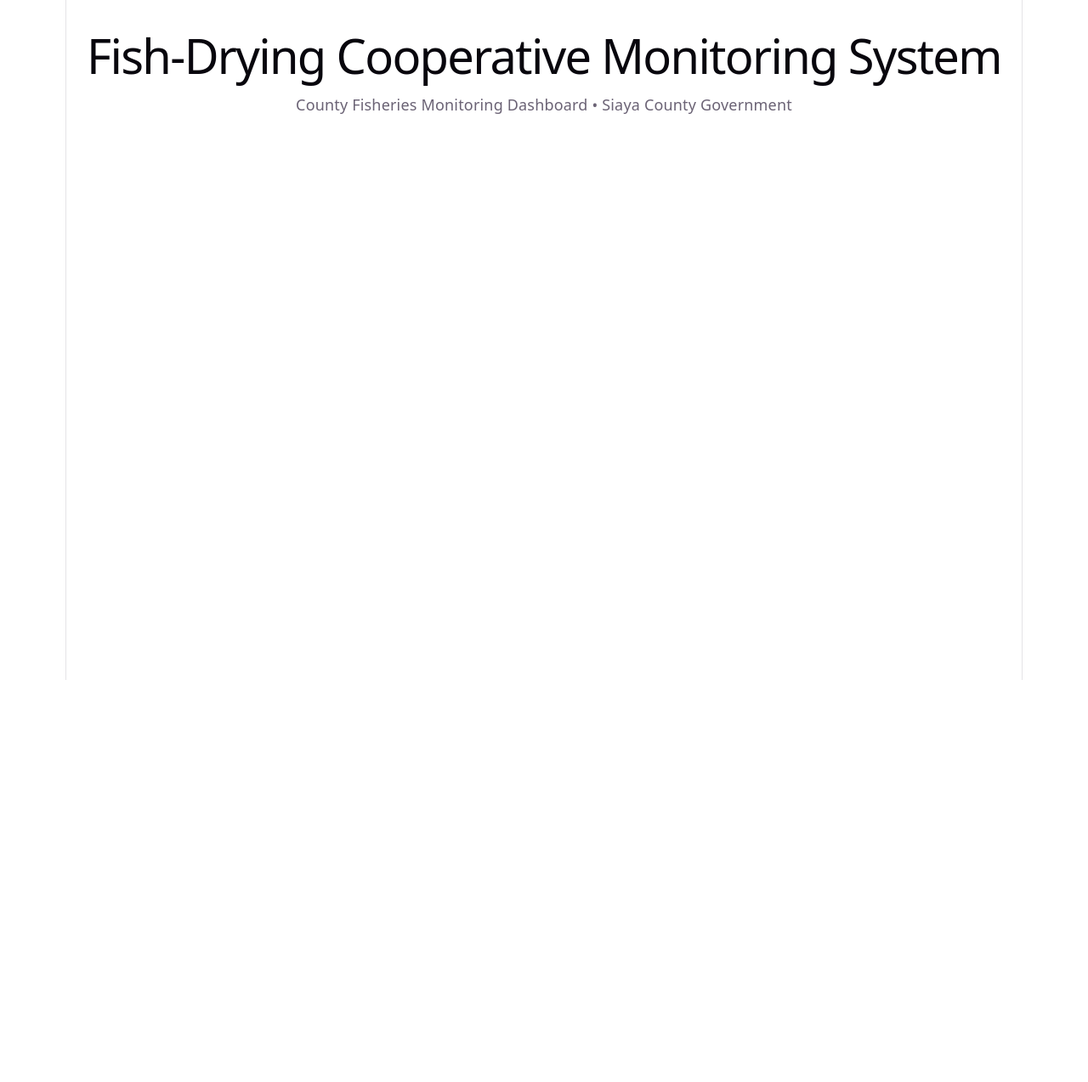
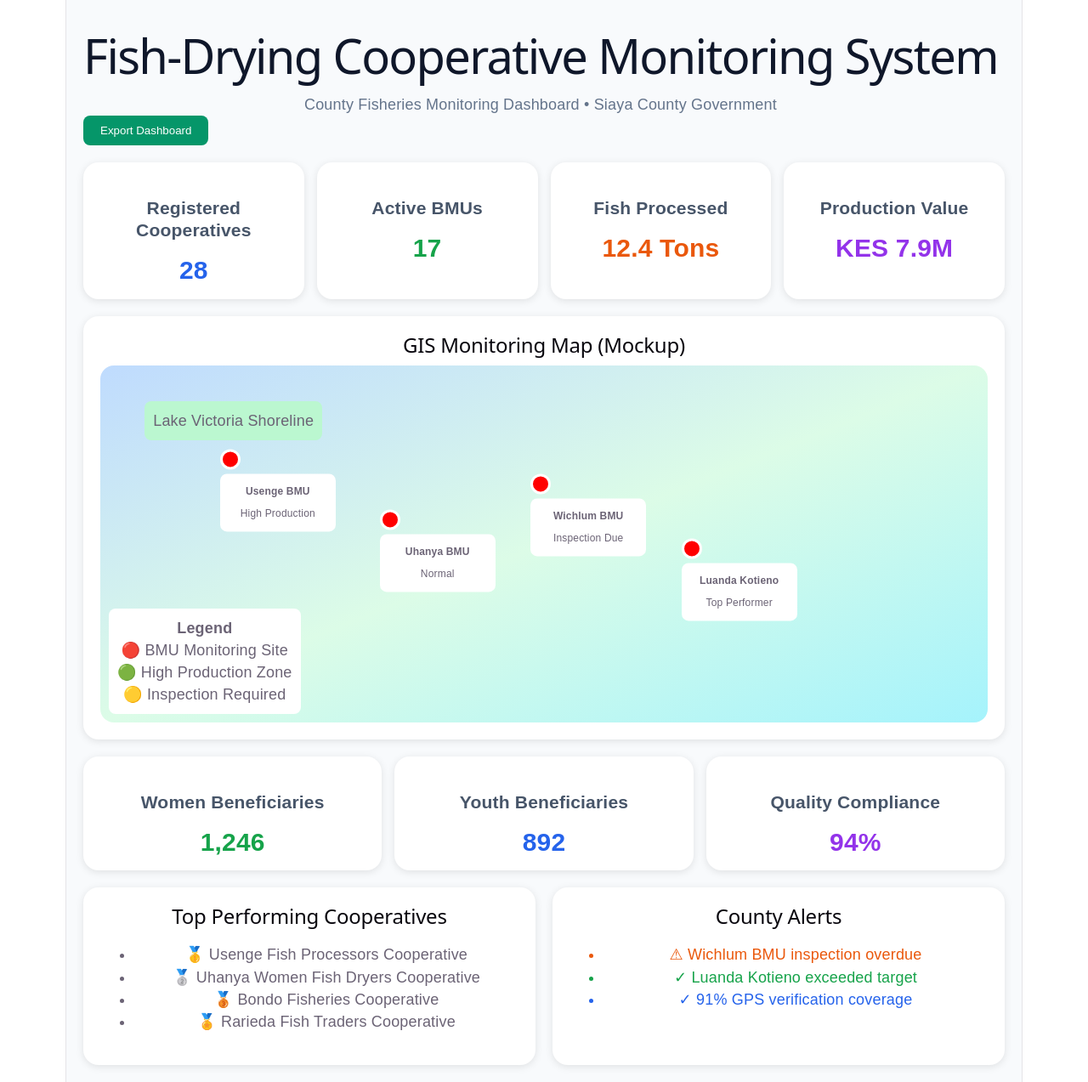
Before and after one commit to ohidi-tech/siaya-fisheries-monitoring-system, a React (Vite) app: page / in a window 1280 px wide. Shown: the whole page at 85% size. Before the commit the page ends 800 px from the top, so only its background shows below. Built offline with nearby package versions, Linux system fonts and the light colour scheme.

Commit message:
Updated Fish Drying Dashboard

```diff
--- a/src/App.css
+++ b/src/App.css
@@ -1,184 +1,10 @@
-.counter {
-  font-size: 16px;
-  padding: 5px 10px;
-  border-radius: 5px;
-  color: var(--accent);
-  background: var(--accent-bg);
-  border: 2px solid transparent;
-  transition: border-color 0.3s;
-  margin-bottom: 24px;
-
-  &:hover {
-    border-color: var(--accent-border);
-  }
-  &:focus-visible {
-    outline: 2px solid var(--accent);
-    outline-offset: 2px;
-  }
+* {
+  margin: 0;
+  padding: 0;
+  box-sizing: border-box;
 }
 
-.hero {
-  position: relative;
-
-  .base,
-  .framework,
-  .vite {
-    inset-inline: 0;
-    margin: 0 auto;
-  }
-
-  .base {
-    width: 170px;
-    position: relative;
-    z-index: 0;
-  }
-
-  .framework,
-  .vite {
-    position: absolute;
-  }
-
-  .framework {
-    z-index: 1;
-    top: 34px;
-    height: 28px;
-    transform: perspective(2000px) rotateZ(300deg) rotateX(44deg) rotateY(39deg)
-      scale(1.4);
-  }
-
-  .vite {
-    z-index: 0;
-    top: 107px;
-    height: 26px;
-    width: auto;
-    transform: perspective(2000px) rotateZ(300deg) rotateX(40deg) rotateY(39deg)
-      scale(0.8);
-  }
+body {
+  background-color: #f8fafc;
+  font-family: Arial, sans-serif;
 }
-
-#center {
-  display: flex;
-  flex-direction: column;
-  gap: 25px;
-  place-content: center;
-  place-items: center;
-  flex-grow: 1;
-
-  @media (max-width: 1024px) {
-    padding: 32px 20px 24px;
-    gap: 18px;
-  }
-}
-
-#next-steps {
-  display: flex;
-  border-top: 1px solid var(--border);
-  text-align: left;
-
-  & > div {
-    flex: 1 1 0;
-    padding: 32px;
-    @media (max-width: 1024px) {
-      padding: 24px 20px;
-    }
-  }
-
-  .icon {
-    margin-bottom: 16px;
-    width: 22px;
-    height: 22px;
-  }
-
-  @media (max-width: 1024px) {
-    flex-direction: column;
-    text-align: center;
-  }
-}
-
-#docs {
-  border-right: 1px solid var(--border);
-
-  @media (max-width: 1024px) {
-    border-right: none;
-    border-bottom: 1px solid var(--border);
-  }
-}
-
-#next-steps ul {
-  list-style: none;
-  padding: 0;
-  display: flex;
-  gap: 8px;
-  margin: 32px 0 0;
-
-  .logo {
-    height: 18px;
-  }
-
-  a {
-    color: var(--text-h);
-    font-size: 16px;
-    border-radius: 6px;
-    background: var(--social-bg);
-    display: flex;
-    padding: 6px 12px;
-    align-items: center;
-    gap: 8px;
-    text-decoration: none;
-    transition: box-shadow 0.3s;
-
-    &:hover {
-      box-shadow: var(--shadow);
-    }
-    .button-icon {
-      height: 18px;
-      width: 18px;
-    }
-  }
-
-  @media (max-width: 1024px) {
-    margin-top: 20px;
-    flex-wrap: wrap;
-    justify-content: center;
-
-    li {
-      flex: 1 1 calc(50% - 8px);
-    }
-
-    a {
-      width: 100%;
-      justify-content: center;
-      box-sizing: border-box;
-    }
-  }
-}
-
-#spacer {
-  height: 88px;
-  border-top: 1px solid var(--border);
-  @media (max-width: 1024px) {
-    height: 48px;
-  }
-}
-
-.ticks {
-  position: relative;
-  width: 100%;
-
-  &::before,
-  &::after {
-    content: '';
-    position: absolute;
-    top: -4.5px;
-    border: 5px solid transparent;
-  }
-
-  &::before {
-    left: 0;
-    border-left-color: var(--border);
-  }
-  &::after {
-    right: 0;
-    border-right-color: var(--border);
-  }
-}
--- a/src/App.jsx
+++ b/src/App.jsx
@@ -1,8 +1,246 @@
-export default function FishDryingCooperativeMonitoringSystem() {
+export default function App() {
+  const gisSites = [
+    { name: "Usenge BMU", x: "20%", y: "35%", status: "High Production" },
+    { name: "Uhanya BMU", x: "38%", y: "52%", status: "Normal" },
+    { name: "Wichlum BMU", x: "55%", y: "42%", status: "Inspection Due" },
+    { name: "Luanda Kotieno", x: "72%", y: "60%", status: "Top Performer" },
+  ];
+
   return (
-    <div style={{ padding: "20px" }}>
-      <h1>Fish-Drying Cooperative Monitoring System</h1>
-      <p>County Fisheries Monitoring Dashboard • Siaya County Government</p>
+    <div
+      style={{
+        padding: "20px",
+        background: "#f8fafc",
+        minHeight: "100vh",
+        fontFamily: "Arial, sans-serif",
+      }}
+    >
+      <div
+        style={{
+          display: "flex",
+          justifyContent: "space-between",
+          alignItems: "center",
+          marginBottom: "20px",
+          flexWrap: "wrap",
+        }}
+      >
+        <div>
+          <h1 style={{ color: "#0f172a" }}>
+            Fish-Drying Cooperative Monitoring System
+          </h1>
+          <p style={{ color: "#64748b" }}>
+            County Fisheries Monitoring Dashboard • Siaya County Government
+          </p>
+        </div>
+
+        <button
+          style={{
+            background: "#059669",
+            color: "white",
+            border: "none",
+            padding: "10px 20px",
+            borderRadius: "8px",
+            cursor: "pointer",
+          }}
+        >
+          Export Dashboard
+        </button>
+      </div>
+
+      {/* KPI Cards */}
+      <div
+        style={{
+          display: "grid",
+          gridTemplateColumns: "repeat(auto-fit,minmax(220px,1fr))",
+          gap: "15px",
+          marginBottom: "20px",
+        }}
+      >
+        <Card title="Registered Cooperatives" value="28" color="#2563eb" />
+        <Card title="Active BMUs" value="17" color="#16a34a" />
+        <Card title="Fish Processed" value="12.4 Tons" color="#ea580c" />
+        <Card title="Production Value" value="KES 7.9M" color="#9333ea" />
+      </div>
+
+      {/* GIS Map */}
+      <div
+        style={{
+          background: "white",
+          padding: "20px",
+          borderRadius: "18px",
+          marginBottom: "20px",
+          boxShadow: "0 2px 10px rgba(0,0,0,0.1)",
+        }}
+      >
+        <h2>GIS Monitoring Map (Mockup)</h2>
+
+        <div
+          style={{
+            height: "420px",
+            position: "relative",
+            borderRadius: "16px",
+            background:
+              "linear-gradient(to bottom right,#bfdbfe,#dcfce7,#a5f3fc)",
+            overflow: "hidden",
+            marginTop: "10px",
+          }}
+        >
+          <div
+            style={{
+              position: "absolute",
+              left: "5%",
+              top: "10%",
+              background: "#bbf7d0",
+              padding: "10px",
+              borderRadius: "8px",
+            }}
+          >
+            Lake Victoria Shoreline
+          </div>
+
+          {gisSites.map((site, index) => (
+            <div
+              key={index}
+              style={{
+                position: "absolute",
+                left: site.x,
+                top: site.y,
+                transform: "translate(-50%, -50%)",
+              }}
+            >
+              <div
+                style={{
+                  width: "18px",
+                  height: "18px",
+                  background: "red",
+                  borderRadius: "50%",
+                  border: "3px solid white",
+                }}
+              />
+
+              <div
+                style={{
+                  background: "white",
+                  padding: "8px",
+                  borderRadius: "8px",
+                  marginTop: "5px",
+                  fontSize: "12px",
+                  minWidth: "120px",
+                }}
+              >
+                <strong>{site.name}</strong>
+                <br />
+                {site.status}
+              </div>
+            </div>
+          ))}
+
+          <div
+            style={{
+              position: "absolute",
+              bottom: "10px",
+              left: "10px",
+              background: "white",
+              padding: "10px",
+              borderRadius: "8px",
+            }}
+          >
+            <strong>Legend</strong>
+            <div>🔴 BMU Monitoring Site</div>
+            <div>🟢 High Production Zone</div>
+            <div>🟡 Inspection Required</div>
+          </div>
+        </div>
+      </div>
+
+      {/* Beneficiaries */}
+      <div
+        style={{
+          display: "grid",
+          gridTemplateColumns: "repeat(auto-fit,minmax(250px,1fr))",
+          gap: "15px",
+          marginBottom: "20px",
+        }}
+      >
+        <Card title="Women Beneficiaries" value="1,246" color="#16a34a" />
+        <Card title="Youth Beneficiaries" value="892" color="#2563eb" />
+        <Card title="Quality Compliance" value="94%" color="#9333ea" />
+      </div>
+
+      {/* Tables */}
+      <div
+        style={{
+          display: "grid",
+          gridTemplateColumns: "repeat(auto-fit,minmax(350px,1fr))",
+          gap: "20px",
+        }}
+      >
+        <div
+          style={{
+            background: "white",
+            padding: "20px",
+            borderRadius: "18px",
+            boxShadow: "0 2px 10px rgba(0,0,0,0.1)",
+          }}
+        >
+          <h2>Top Performing Cooperatives</h2>
+
+          <ul>
+            <li>🥇 Usenge Fish Processors Cooperative</li>
+            <li>🥈 Uhanya Women Fish Dryers Cooperative</li>
+            <li>🥉 Bondo Fisheries Cooperative</li>
+            <li>🏅 Rarieda Fish Traders Cooperative</li>
+          </ul>
+        </div>
+
+        <div
+          style={{
+            background: "white",
+            padding: "20px",
+            borderRadius: "18px",
+            boxShadow: "0 2px 10px rgba(0,0,0,0.1)",
+          }}
+        >
+          <h2>County Alerts</h2>
+
+          <ul>
+            <li style={{ color: "#ea580c" }}>
+              ⚠ Wichlum BMU inspection overdue
+            </li>
+            <li style={{ color: "#16a34a" }}>
+              ✓ Luanda Kotieno exceeded target
+            </li>
+            <li style={{ color: "#2563eb" }}>
+              ✓ 91% GPS verification coverage
+            </li>
+          </ul>
+        </div>
+      </div>
     </div>
   );
 }
+
+function Card({ title, value, color }) {
+  return (
+    <div
+      style={{
+        background: "white",
+        padding: "20px",
+        borderRadius: "18px",
+        boxShadow: "0 2px 10px rgba(0,0,0,0.1)",
+      }}
+    >
+      <h3 style={{ color: "#475569" }}>{title}</h3>
+      <div
+        style={{
+          fontSize: "30px",
+          fontWeight: "bold",
+          color,
+          marginTop: "10px",
+        }}
+      >
+        {value}
+      </div>
+    </div>
+  );
+}
```
